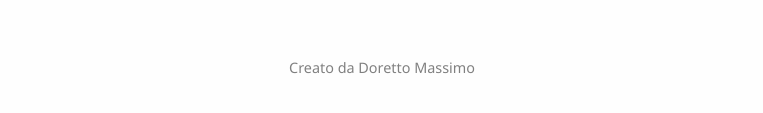
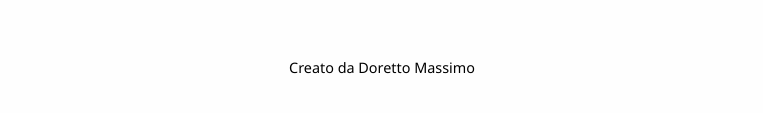
Before and after one commit to Do-made/CookSmart, a plain HTML site: page index.html in a window 1280 px wide. Shown: the part 489-602 px from the top of the page, without its empty margins (258-1021 px from the left). Drawn offline with Linux system fonts and the light colour scheme.

```diff
--- a/index.html
+++ b/index.html
@@ -53,7 +53,7 @@
   }
 </script>
 
-    <footer style="text-align: center; font-size: 0.9em; padding: 10px; color: gray;">
+    <footer style="text-align: center; font-size: 0.9em; padding: 10px; color: black;">
   Creato da Doretto Massimo
 </footer>
 
```
